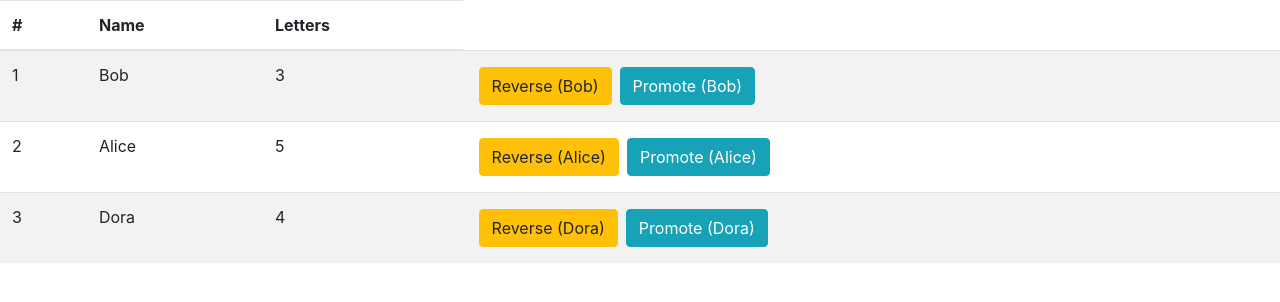
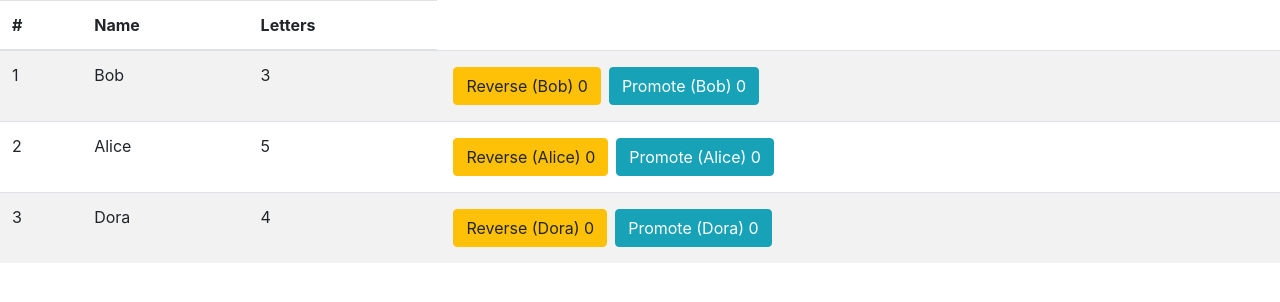
Before and after one commit to SonTrungTo/Full_Stack, a React (Create React App) app in the folder ProReact16/ch11/components/: page / in a window 1280 px wide. Shown: the top 302 px of the page. Built offline with nearby package versions, Linux system fonts and the light colour scheme.

Commit message:
handling state data...

```diff
--- a/ProReact16/ch11/components/src/SimpleButton.js
+++ b/ProReact16/ch11/components/src/SimpleButton.js
@@ -1,15 +1,33 @@
-import React from "react";
+import React, {Component} from "react";
 //import PropTypes from "prop-types";
 
-export function SimpleButton(props) {
-    return(
-        <button className={props.className}
-        onClick={props.callback}
-        disabled={ props.disabled === "true" || props.disabled === true} >
-            {props.text}
-        </button>
-    );
+export class SimpleButton extends Component {
+
+    constructor(props) {
+        super(props);
+        this.state = {
+            counter: 0,
+            hasButtonBeenClicked: false
+        };
+    }
+
+    render() {
+        return(
+            <button className={this.props.className}
+            onClick={this.props.callback}
+            disabled={ this.props.disabled === "true" || this.props.disabled === true} >
+                {this.props.text} {this.state.counter}
+                {this.state.hasButtonBeenClicked &&
+                <div>
+                    Button clicked!
+                </div>
+                }
+            </button>
+        );
+    }
 }
+
+/* We need to handle state data modification */
 
 /* SimpleButton.defaultProps = {
     disabled: false
--- a/ProReact16/ch11/components/src/Summary.js
+++ b/ProReact16/ch11/components/src/Summary.js
@@ -12,7 +12,7 @@ export function Summary(props) {
             <td>
                 <SimpleButton className="btn btn-warning m-1"
                 callback={ props.reverseCallback }
-                text={`Reverse (${props.name})`}/>
+                text={`Reverse (${props.name})`} />
                 <SimpleButton className="btn btn-info m-1"
                 callback={ () => props.promoteCallback(props.name) }
                 text={`Promote (${props.name})`} />
```
